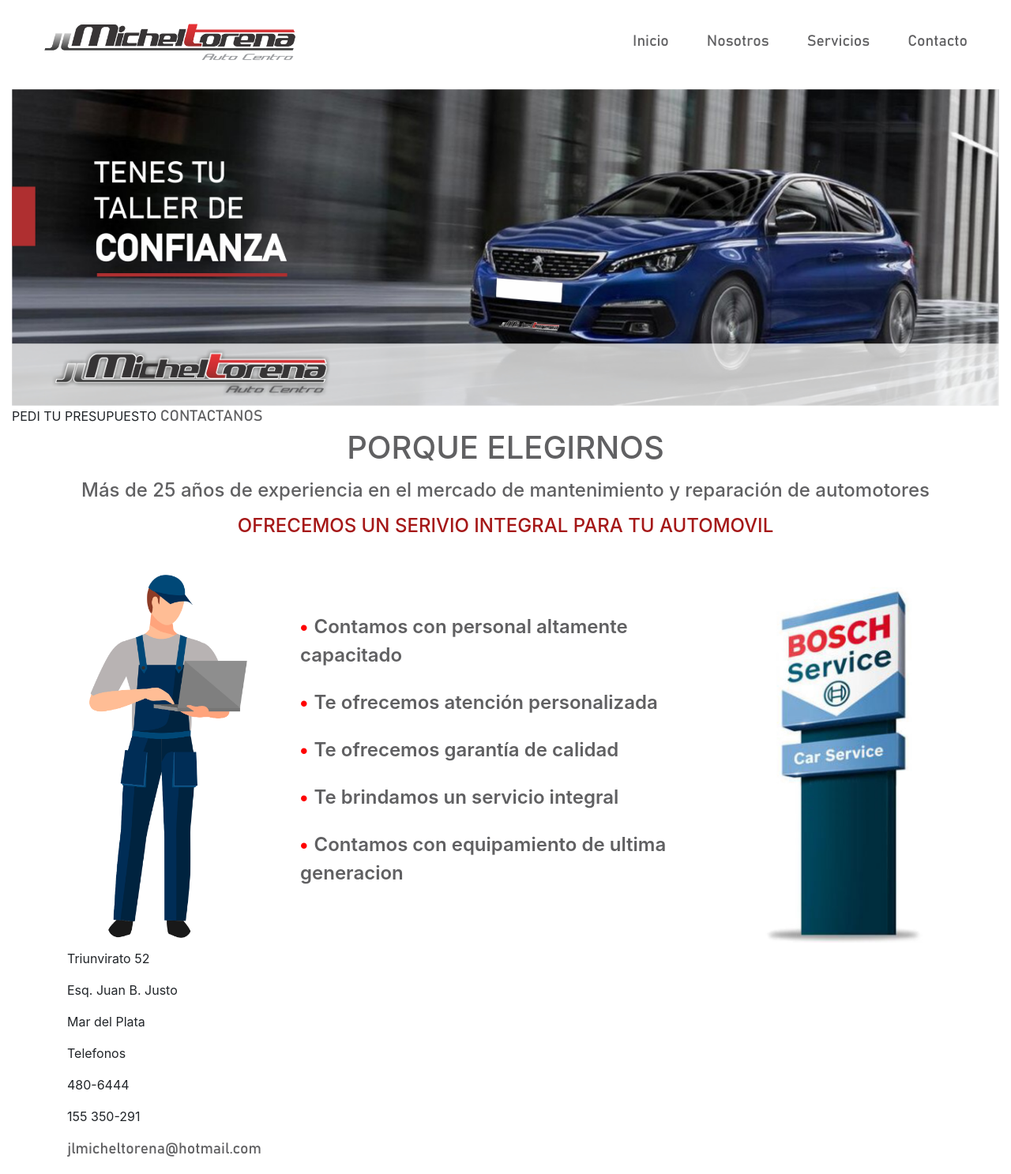
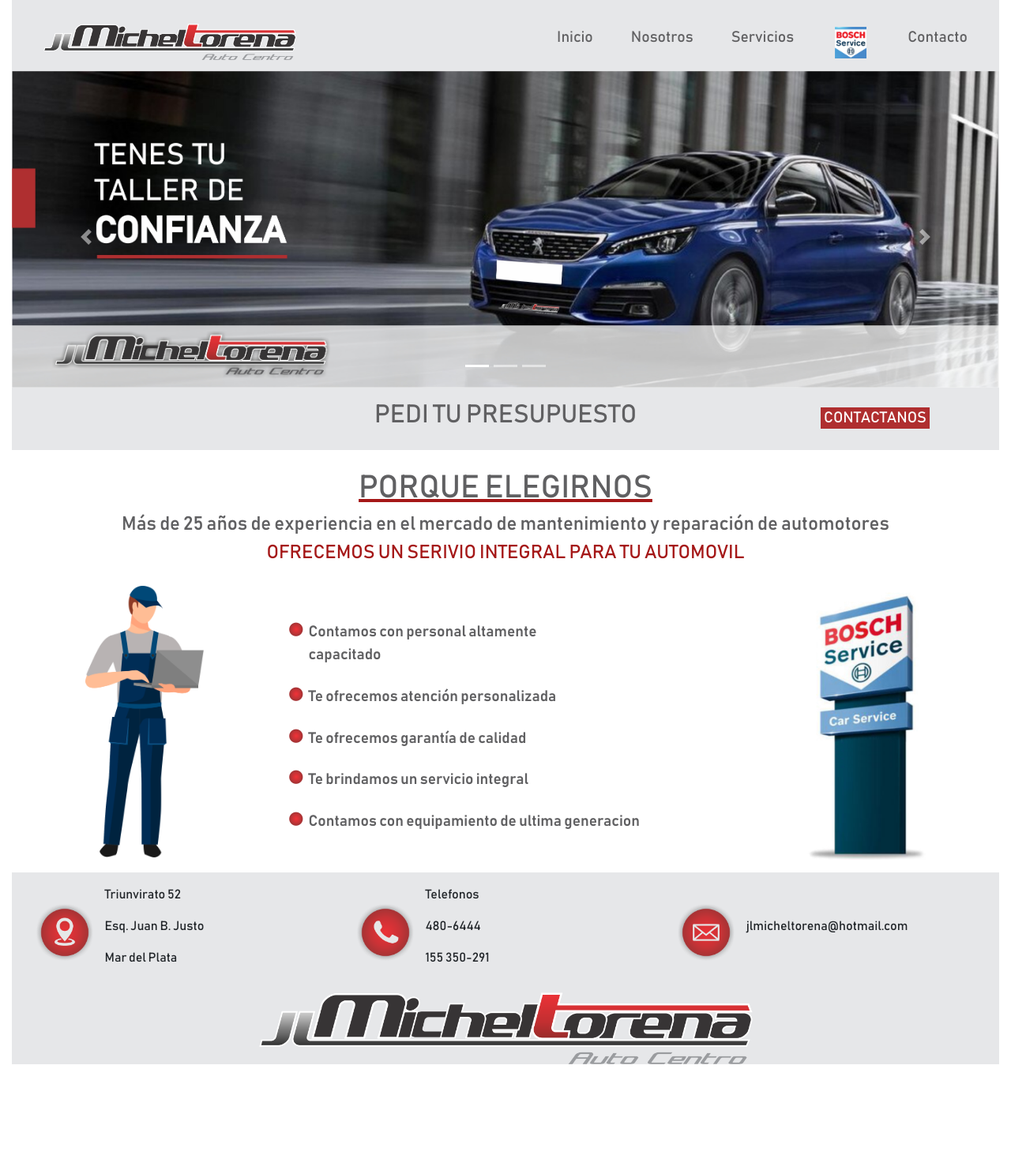
Before and after one commit to pvalentinuzzi14/MichelTorena-Web, a PHP site: page / in a window 1280 px wide. Shown: the whole page at 79% size. After the commit the page ends 1348 px from the top, so only its background shows below. Run offline with PHP 8.4, Linux system fonts and the light colour scheme; some web fonts are replaced.

Commit message:
commit PHP

```diff
--- /dev/null
+++ b/footer.php
@@ -0,0 +1,99 @@
+<!DOCTYPE html>
+<html lang="es">
+    <head>
+        <title> MichelTorena </title>
+        <meta charset="utf-8">
+
+        <meta name="viewport" content="width=device-width,user-scalable=no,initial-scale=1,maximum-sacle=1,minimum-scale=1">
+        <link rel="stylesheet" href="styles.css">
+        <link href="//db.onlinewebfonts.com/c/0a6ee448d1bd65c56f6cf256a7c6f20a?family=Bahnschrift" rel="stylesheet" type="text/css"/>
+        <link rel="stylesheet" href="https://stackpath.bootstrapcdn.com/bootstrap/4.1.3/css/bootstrap.min.css" integrity="sha384-MCw98/SFnGE8fJT3GXwEOngsV7Zt27NXFoaoApmYm81iuXoPkFOJwJ8ERdknLPMO" crossorigin="anonymous">
+    </head>
+
+    <body style="font-family: bahnschrift;">
+        <footer class="container-fluid">
+            <div class="color-dark container-fluid">
+                <div class="row p-3">
+                    <div class="col-md-4">
+                        <div class="row">
+                            <div class="col-3 my-auto">
+                                <img src="img/indexFooterLocation.png" alt="item-location" class="img-fluid">
+                            </div>
+                            <div class="col-9 my-auto ">
+                                <div class="row"> <p class="column__txt">Triunvirato 52</p> </div>
+                                <div class="row"> <p class="column__txt">Esq. Juan B. Justo</p> </div>
+                                <div class="row"> <p class="column__txt">Mar del Plata</p> </div>
+                            </div>
+                        </div>
+                    </div>
+
+                    <div class="col-md-4">
+                        <div class="row">
+                            <div class="col-3 m-auto">
+                                <img src="img/indexFooterPhone.png" alt="item-phone" class="img-fluid">
+                            </div>
+                            <div class="col-9 m-auto ">
+                                <div class="row"> <p class="column__txt">Telefonos</p> </div>
+                                <div class="row"> <p class="column__txt">480-6444</p> </div>
+                                <div class="row"> <p class="column__txt">155 350-291</p> </div>
+                            </div>
+                        </div>
+                    </div>
+
+                    <div class="col-md-4">
+                        <div class="row my-auto h-100">
+                            <div class="col-3 m-auto">
+                                <img src="img/indexFooterMail.png" alt="item-mail" class="img-fluid ">
+                            </div>
+                            <div class="col-9 m-auto ">
+                                <div class="row"> <p class="column__txt">jlmicheltorena@hotmail.com</p> </div>
+                            </div>
+                        </div>
+                    </div>
+
+                </div>
+
+                <div class="row justify-content-center">
+                            <img src="img/LOGO.png" name="logo" height="50%" width="50%" >
+                </div>
+
+            </div>
+        </footer>
+    </body>
+</html>
+
+
+
+
+
+
+
+
+                   <!--     <div class="col-1 m-auto">
+                            <img src="img/indexFooterLocation.png" alt="item-location" class="p-2 img-fluid">
+                        </div>
+                        <div class="col-3 m-auto ">
+                            <div class="row"> <p class="column__txt">Triunvirato 52</p> </div>
+                            <div class="row"> <p class="column__txt">Esq. Juan B. Justo</p> </div>
+                            <div class="row"> <p class="column__txt">Mar del Plata</p> </div>
+                        </div>
+                        <div class="col-1 m-auto">
+                            <img src="img/indexFooterPhone.png" alt="item-phone" class="p-2 img-fluid">
+                        </div>
+
+                        <div class="col-3 m-auto">
+                            <div class="row"> <p class="column__txt">Telefonos</p> </div>
+                            <div class="row"> <p class="column__txt">480-6444</p> </div>
+                            <div class="row"> <p class="column__txt">155 350-291</p> </div>
+                        </div>
+
+                        <div class="col-1 m-auto">
+                            <img src="img/indexFooterMail.png" alt="item-phone"  class="p-2 img-fluid" >
+                        </div>
+
+                        <div class="col-3 m-auto">
+                            <div class="row">
+                              <p>jlmicheltorena@hotmail.com</p>
+                            </div>
+                        </div>
+                </div>
--- /dev/null
+++ b/index.php
@@ -0,0 +1,89 @@
+<?php
+    require_once("top-nav.php");
+
+?>
+    <section class="container-fluid">
+           <div id="carouseindex" class="carousel slide" data-ride="carousel">
+
+                 <ol class="carousel-indicators">
+                    <li data-target="#myCarousel" data-slide-to="0" class="active"></li>
+                    <li data-target="#myCarousel" data-slide-to="1"></li>
+                    <li data-target="#myCarousel" data-slide-to="2"></li>
+                  </ol>
+
+                  <div class="carousel-inner">
+                    <div class="carousel-item active" data-interval="100">
+                      <img src="img/banner%20inicio.jpg" class="d-block w-100" alt="original">
+                    </div>
+                    <div class="carousel-item" data-interval="2000">
+                      <img src="img/bannerContacto.jpg" class="d-block w-100" alt="contacto2">
+                    </div>
+                    <div class="carousel-item">
+                      <img src="img/bannerServicios.jpg" class="d-block w-100" alt="servicios3">
+                    </div>
+                  </div>
+                  <a class="carousel-control-prev" href="#carouseindex" role="button" data-slide="prev">
+                    <span class="carousel-control-prev-icon" aria-hidden="true"></span>
+                    <span class="sr-only">Previous</span>
+                  </a>
+                  <a class="carousel-control-next" href="#carouseindex" role="button" data-slide="next">
+                    <span class="carousel-control-next-icon" aria-hidden="true"></span>
+                    <span class="sr-only">Next</span>
+                  </a>
+            </div>
+
+
+        <div class="row-fluid color-dark p-3 h-100 my-auto ">
+              <div class="row">
+                <div class="col-sm-3 ">
+              </div>
+              <div class="col-lg-6 titulo text-center">
+                <h2 class="titulo justify-content-center">PEDI TU PRESUPUESTO</h2>
+              </div>
+              <div class="col-sm-3 text-center m-auto">
+                <a href="contacto.php" class="color-red text-white"> CONTACTANOS</a>
+              </div>
+          </div>
+
+    </section>
+    <main class="container-fluid text-center">
+              <h1 class="text-uppercase titulo mt-4 subrayado">Porque elegirnos</h1>
+
+              <h4 class="subTitulo my-auto">Más de 25 años de experiencia en el mercado de mantenimiento y reparación de automotores</h4>
+              <h4  style="color: rgb(165, 24, 24);" class="titulo mt-2">  OFRECEMOS UN SERIVIO INTEGRAL PARA TU AUTOMOVIL</h4>
+
+                <div class="row row-fluid m-auto p-3">
+                        <div class="col-md-3 m-auto">
+                            <img src="img/indexTecnico.png" class="img-fluid" width="150em">
+                        </div>
+                        <div class="col-md-6 text-center">
+                            <ul class="lista text-left mt-5">
+                                <li class="item mt-4" style="font-family: bahnschrift; font-size:1.2em; color: #606062">Contamos con personal altamente <br> capacitado</li>
+                                <li class="item mt-4" style="font-family: bahnschrift;font-size:1.2em ;color: #606062">Te ofrecemos atención personalizada</li>
+                                <li class="item mt-4" style="font-family: bahnschrift;font-size:1.2em ;color: #606062">Te ofrecemos garantía de calidad</li>
+                                <li class="item mt-4" style="font-family: bahnschrift;font-size:1.2em; color: #606062">Te brindamos un servicio integral</li>
+                                <li class="item mt-4" style="font-family: bahnschrift;font-size:1.2em;color: #606062">Contamos con equipamiento de ultima generacion</li>
+                            </ul>
+                        </div>
+
+                        <div class="col-md-3 m-auto">
+                            <img src="img/indexBosch.png" class="img-fluid" width="150em">
+                        </div>
+                </div>
+
+
+
+            </main>
+
+             <?php include("footer.php"); ?>
+
+
+
+
+
+
+        <script src="https://code.jquery.com/jquery-3.3.1.slim.min.js" integrity="sha384-q8i/X+965DzO0rT7abK41JStQIAqVgRVzpbzo5smXKp4YfRvH+8abtTE1Pi6jizo" crossorigin="anonymous"></script>
+        <script src="https://cdnjs.cloudflare.com/ajax/libs/popper.js/1.14.3/umd/popper.min.js" integrity="sha384-ZMP7rVo3mIykV+2+9J3UJ46jBk0WLaUAdn689aCwoqbBJiSnjAK/l8WvCWPIPm49" crossorigin="anonymous"></script>
+        <script src="https://stackpath.bootstrapcdn.com/bootstrap/4.1.3/js/bootstrap.min.js" integrity="sha384-ChfqqxuZUCnJSK3+MXmPNIyE6ZbWh2IMqE241rYiqJxyMiZ6OW/JmZQ5stwEULTy" crossorigin="anonymous"></script>
+        </body>
+</html>
--- a/styles.css
+++ b/styles.css
@@ -18,36 +18,71 @@
     margin-top: 18px;
 }
 
-.body
+
+
+body
 {
-    font-family: bahnschrift,sans-serif;
+    font-family: bahnschrift;
     color: #606062;
+}
+
+footer
+{
+    font-family: bahnschrift;
 }
 /*logo*/
 .container-fluid .d-inline-block{
     width: 20rem!important;
 }
+
 .titulo{
     color: #606062;
+    font-family: bahnschrift,sans-serif;
+    text-decoration-style: dashed;
+    font-weight: 400;
 }
 .subTitulo{
     color: #606062;
+    font-family: bahnschrift,sans-serif;
+
 }
 .lista .item{
-    font-size: 1.5rem;
+    font-size: 1.8rem;
     font-weight: 600;
-    color: #606062;
+    color: black;
 }
 
 ul {
-    list-style: none; /* Quitamos los marcadores */
-    padding: 0; /* Quitamos el padding por defecto de la lista */
-    margin-left: 10px; /* Separamos la lista de la izquierda */
+    list-style-image: url("img/lsit-style-item.png");
  }
 
+
  li::before { /* Añadimos contenido antes de cada elemento de la lista */
-    content: "\2022"; /* Insertamos el marcador */
-    font-weight:900;
+    font-weight:5em;
     padding-right: 8px; /* Establecemos el espacio entre las viñetas y el list item */
-    color: red; /* Coloreamos la viñeta */
  }
+
+.color-red
+{
+    background-color: rgb(175, 46, 47);
+    padding: 0.2em;
+}
+
+.color-dark
+{
+    background-color: rgb(230,231,233);
+}
+
+.padding-3
+{
+    padding: 10px;
+}
+
+.text-white
+{
+    text-decoration-color: aliceblue;
+}
+
+.subrayado{
+    text-decoration: underline rgb(165, 24, 24);
+}
--- /dev/null
+++ b/top-nav.php
@@ -0,0 +1,35 @@
+<!DOCTYPE html>
+<html lang="es">
+    <head>
+        <title> MichelTorena </title>
+        <meta charset="utf-8">
+        <meta name="viewport" content="width=device-width,user-scalable=no,initial-scale=1,maximum-sacle=1,minimum-scale=1">
+        <link rel="stylesheet" href="styles.css">
+        <link href="//db.onlinewebfonts.com/c/0a6ee448d1bd65c56f6cf256a7c6f20a?family=Bahnschrift" rel="stylesheet" type="text/css"/>
+        <link rel="stylesheet" href="https://stackpath.bootstrapcdn.com/bootstrap/4.1.3/css/bootstrap.min.css" integrity="sha384-MCw98/SFnGE8fJT3GXwEOngsV7Zt27NXFoaoApmYm81iuXoPkFOJwJ8ERdknLPMO" crossorigin="anonymous">
+    </head>
+        <body>
+
+        <header class="container-fluid ">
+            <nav class="navbar navbar-expand-lg navbar-light color-dark">
+                <a class="navbar-brand mt-3 ml-4" href="#">
+                    <img src="img/LOGO.png" width="30" height="30" class="d-inline-block align-top img-fluid">
+                </a>
+                <button class="navbar-toggler" type="button" data-toggle="collapse" data-target="#navbarNavAltMarkup" aria-controls="navbarNavAltMarkup" aria-expanded="false" aria-label="Toggle navigation">
+                  <span class="navbar-toggler-icon"></span>
+                </button>
+
+                <div class="collapse navbar-collapse justify-content-md-end" id="navbarNavAltMarkup">
+                  <div class="navbar-nav text-center">
+                    <a class="nav-item nav-link active mx-3" href="index.php">Inicio</a>
+                    <a class="nav-item nav-link mx-3" href="nosotros.php">Nosotros</a>
+                    <a class="nav-item nav-link mx-3" href="servicios.php">Servicios</a>
+                    <span><a class="nav-item nav-link mx-3" href="bosch.php"><img src="img/bosch%20logo.png" class="mx-1"
+                     height="40px"></a></span>
+
+                    <a class="nav-item nav-link mx-3" href="contacto.php">Contacto</a>
+                  </div>
+                </div>
+              </nav>
+
+         </header>
```
Also changed, not shown: bosch.php (added, +86 -0 lines), contacto.php (added, +58 -0 lines), nosotros.php (added, +26 -0 lines), sendMail.php (added, +29 -0 lines), servicios.php (added, +26 -0 lines), config.php (added), img/SERVICIOS BODY.png (added), img/indexFooterLocation.png, img/indexFooterMail.png, img/lsit-style-item.png (added).
